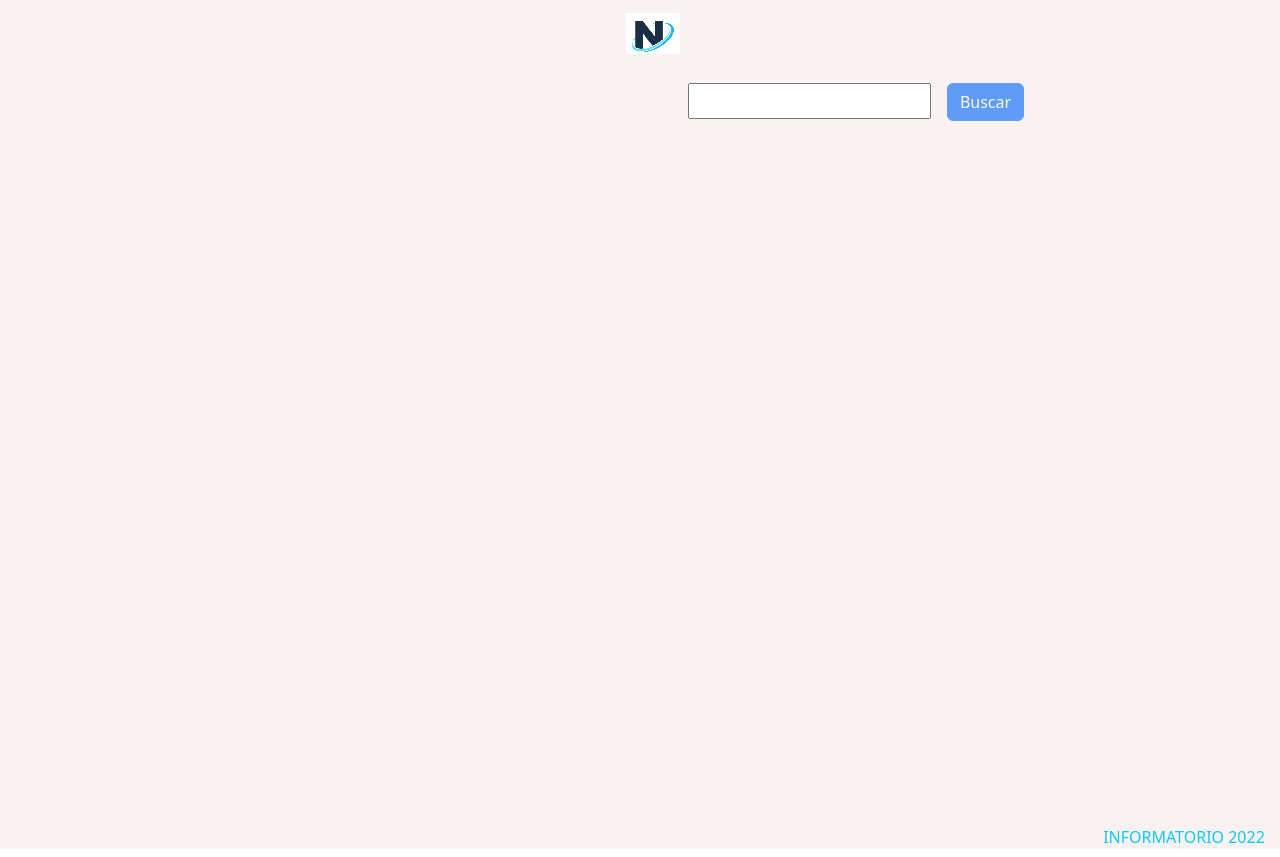
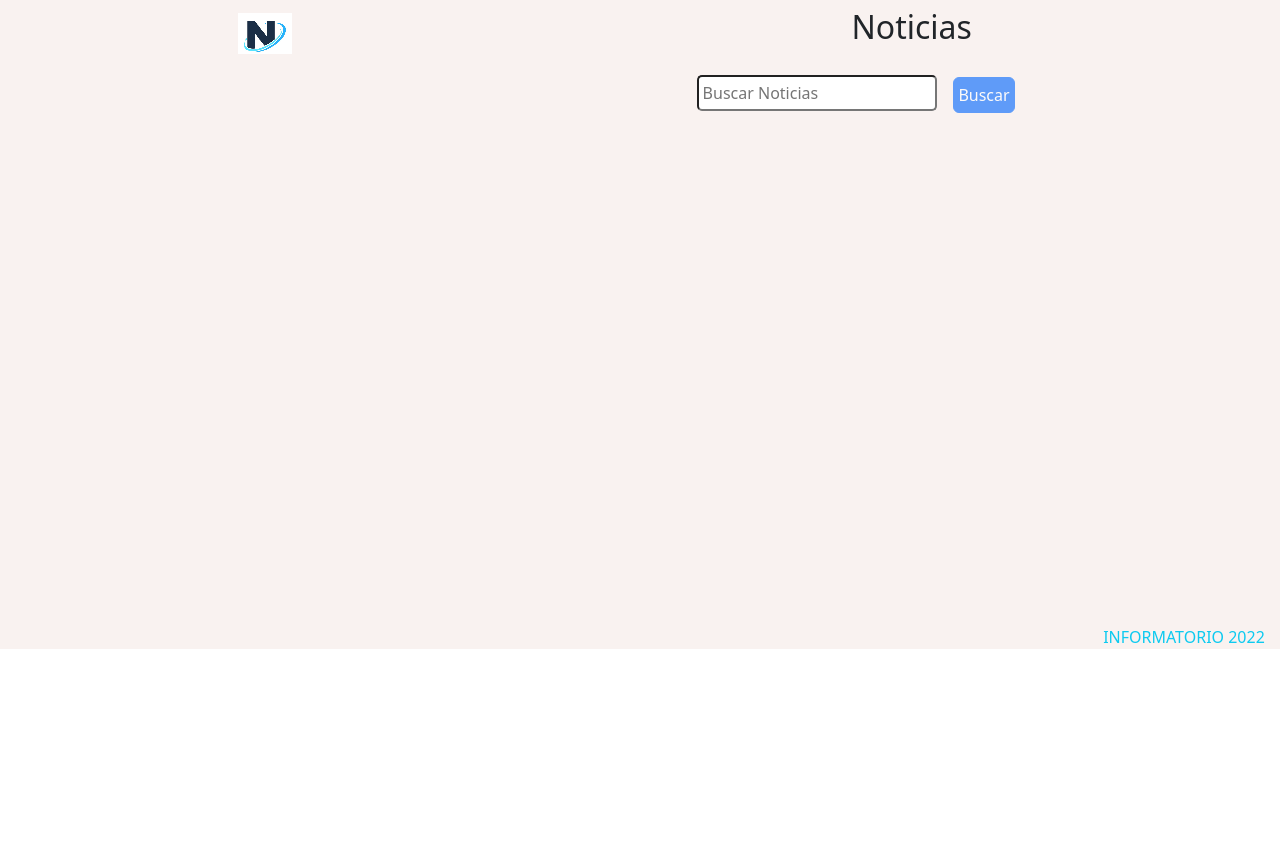
Before and after one commit to zalazarleandrodavid/Busqueda, a React (Create React App) app: page / in a window 1280 px wide. After the commit the page ends 800 px from the top, so only its background shows below. Built offline with nearby package versions, Linux system fonts and the light colour scheme; the HTML template or start-up script is replaced by a standard one.

Commit message:
modificaciones visuales

```diff
--- a/src/Home.js
+++ b/src/Home.js
@@ -6,7 +6,7 @@ import { useState } from 'react';
 import Spinner from 'react-bootstrap/Spinner';
 import axios from "axios";
 import logo from "./logo2.png";
-
+import { Row, Col } from "react-bootstrap"
 function Home() {
 
   const [searchTerm, setSearchTerm] = useState('');
@@ -43,7 +43,15 @@ function Home() {
   return (
     <>
       <div className="App" style={{ backgroundColor: "#F9F2F0" }}>
-        <img src={logo} style={{ marginBottom: "1%", marginTop: "1%", marginLeft: "2%" }} ></img>
+        <Row className='pt-2'>
+          <Col>
+            <img src={logo} style={{ marginBottom: "1%", marginTop: "1%", marginLeft: "2%" }} ></img>
+          </Col>
+          <Col xl={7}>
+            <h2>Noticias</h2>
+          </Col>
+        </Row>
+
         <Search setSearchTerm={(elem) => { setSearchTerm(elem) }} searchTerm={searchTerm}
           setLoading={(elem) => { setLoading(elem) }}
           setCurrentPage={(elem) => { setCurrentPage(elem) }}
@@ -66,7 +74,8 @@ function Home() {
             handlePageChange={handlePageChange}
           />
         )}
-        <footer className='mb-2 text-uppercase font-weight-bold text-info' style={{ marginLeft: "85%", marginBottom: "0.5%", marginTop: totalPages > 1 ? "0.5%" : "55%" }}>Informatorio 2022</footer>
+        <footer className='mb-2 text-uppercase font-weight-bold text-info'
+          style={{ marginLeft: "85%", marginBottom: "0.5%", marginTop: totalPages > 1 ? "0.5%" : "40%" }}>Informatorio 2022</footer>
       </div>
 
     </>
--- a/src/components/noticias/noticias.jsx
+++ b/src/components/noticias/noticias.jsx
@@ -23,7 +23,7 @@ function Noticias({ datos }) {
 
                 <Card.Text>
                   {elem.description}
-                  <p style={{ color: '#1fbb1f' }}>
+                  <p className="pt-5" style={{ color: '#1fbb1f' }}>
                     Fecha de publicación:
                     <span >
                       &nbsp;{DateTime.fromISO(elem.publishedAt).toLocaleString(DateTime.DATE_FULL)} &nbsp;
--- a/src/components/search/search.jsx
+++ b/src/components/search/search.jsx
@@ -23,9 +23,10 @@ const Search = ({ setSearchTerm, searchTerm, totalResults, setCurrentPage, setLo
             type="text"
             value={searchTerm}
             onChange={handleChange}
-            style={{ padding: "0.25rem" }}
+            placeholder="Buscar Noticias"
+            style={{ padding: "0.25rem", width: "30%", borderRadius: "5px 5px 5px 5px" }}
           />
-          <Button type="submit" className="mx-3" disabled={searchTerm.length < 3}>Buscar</Button>
+          <Button type="submit" className="mx-3" disabled={searchTerm.length < 3} style={{ padding: "0.3rem", }}>Buscar</Button>
         </div>
       </form>
 
```
